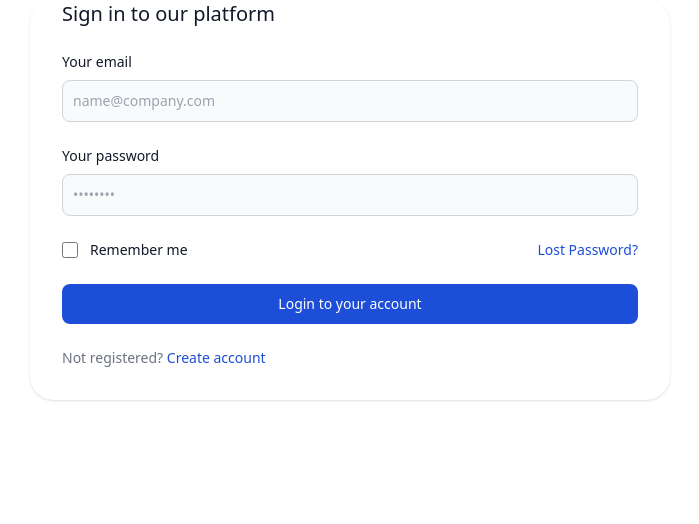
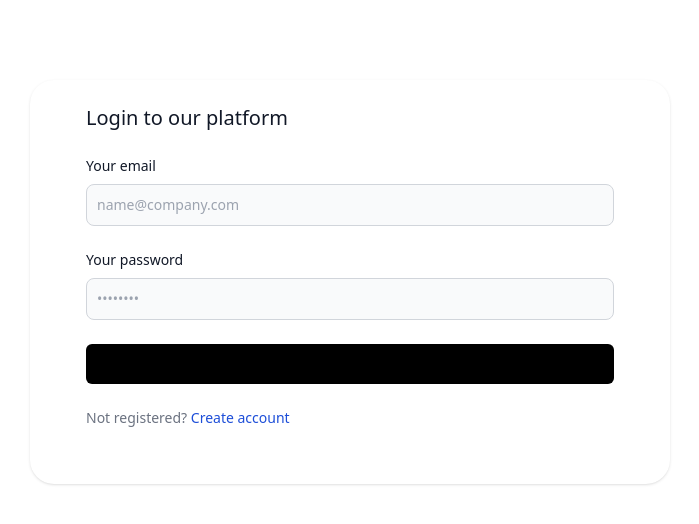
Before and after one commit to anishphilip012git/sbuhack24, a Next.js app in the folder uicode/firebase-app/: page /login in a window 1280 px wide. Shown: the top 524 px of the page, without its empty margins (290-989 px from the left). Built offline with nearby package versions, Linux system fonts and the light colour scheme.

Commit message:
Login Updates changes

```diff
--- a/uicode/firebase-app/package.json
+++ b/uicode/firebase-app/package.json
@@ -9,6 +9,7 @@
     "lint": "next lint"
   },
   "dependencies": {
+    "localStorage": "^1.0.4",
     "next": "14.1.0",
     "opus-media-recorder": "^0.8.0",
     "react": "^18",
--- a/uicode/firebase-app/src/app/page.js
+++ b/uicode/firebase-app/src/app/page.js
@@ -1,11 +1,14 @@
-
+"use client"
 import DailyMoodPost from "@/components/DailyMoodPost";
 import Footer from "@/components/Footer";
 import { HistoryNote } from "@/components/HistoryNote";
 import RecordMood from "@/components/RecordMood";
 
 
+
 export default function Home() {
+  const user = localStorage.getItem("user")
+  console.log(user);
   return (
     <div>
 
--- a/uicode/firebase-app/src/components/DailyMoodPost.js
+++ b/uicode/firebase-app/src/components/DailyMoodPost.js
@@ -17,7 +17,7 @@ const DailyMoodPost = () => {
     }
     return (
         <div>
-            <button className="hover:scale-110 text-white bg-black  dark:bg-white dark:text-black text-base font-medium px-4 py-2 rounded-md mt-12"
+            <button className="hover:scale-110  dark:text-slate-700 bg-black  dark:bg-white  text-base font-medium px-4 py-2 rounded-md mt-12"
                 onClick={() => setShowModal(true)}>
                 Write it down
             </button>
--- a/uicode/firebase-app/src/pages/login.js
+++ b/uicode/firebase-app/src/pages/login.js
@@ -1,35 +1,56 @@
-import React from 'react'
+"use client"
+import React, {useState} from 'react'
 import "../app/globals.css"
+import { redirect } from 'next/dist/server/api-utils'
 
 const login = () => {
+    const [email,setEmail] = useState("")
+    const [password,setPassword] = useState("")
+
+    const handleSubmit = async (e)=>{
+        e.preventDefault();
+        const emailId = email
+        const userPassword = password
+        setEmail("")
+        setPassword("")
+
+        const response = await fetch('/api/auth/login', {
+            method: 'POST',
+            headers: { 'Content-Type': 'application/json' },
+            body: JSON.stringify({ email, password }),
+          })
+
+          if (response.ok) {
+            router.push('/profile')
+          } else {
+            // Handle errors
+          }
+
+
+        // redirect("/")
+        alert(email)
+
+    }
     return (
         <>
-            <div class="bg-white rounded-3xl shadow relative dark:bg-gray-700 justify-center w-1/2 mx-auto my-auto">
+            <div class=" bg-white dark:bg-slate-700 rounded-3xl shadow relative mt-20 p-6 justify-center w-1/2 mx-auto my-auto">
 
-                <form class="space-y-6 px-6 lg:px-8 pb-4 sm:pb-6 xl:pb-8" action="#">
-                    <h3 class="text-xl font-medium text-gray-900 dark:text-white">Sign in to our platform</h3>
+                <form class="space-y-6 px-6 lg:px-8 pb-4 sm:pb-6 xl:pb-8" onSubmit={handleSubmit} action="/">
+                    <h3 class="text-xl font-medium text-gray-900 dark:text-white">Login to our platform</h3>
                     <div>
-                        <label for="email" class="text-sm font-medium text-gray-900 block mb-2 dark:text-gray-300">Your email</label>
-                        <input type="email" name="email" id="email" class="bg-gray-50 border border-gray-300 text-gray-900 sm:text-sm rounded-lg focus:ring-blue-500 focus:border-blue-500 block w-full p-2.5 dark:bg-gray-600 dark:border-gray-500 dark:placeholder-gray-400 dark:text-white" placeholder="name@company.com" required="" />
+                        <label  class="text-sm font-medium text-gray-900 block mb-2 dark:text-gray-300">Your email</label>
+                        <input onChange={e=>setEmail(e.target.value)} type="email" name="email" class="bg-gray-50 border border-gray-300 text-gray-900 sm:text-sm rounded-lg focus:ring-blue-500 focus:border-blue-500 block w-full p-2.5 dark:bg-gray-600 dark:border-gray-500 dark:placeholder-gray-400 dark:text-white" placeholder="name@company.com" required="" />
                     </div>
                     <div>
                         <label for="password" class="text-sm font-medium text-gray-900 block mb-2 dark:text-gray-300">Your password</label>
-                        <input type="password" name="password" id="password" placeholder="••••••••" class="bg-gray-50 border border-gray-300 text-gray-900 sm:text-sm rounded-lg focus:ring-blue-500 focus:border-blue-500 block w-full p-2.5 dark:bg-gray-600 dark:border-gray-500 dark:placeholder-gray-400 dark:text-white" required="" />
+                        <input onChange={e=> setPassword(e.target.value)} type="password" name="password" placeholder="••••••••" class="bg-gray-50 border border-gray-300 text-gray-900 sm:text-sm rounded-lg focus:ring-blue-500 focus:border-blue-500 block w-full p-2.5 dark:bg-gray-600 dark:border-gray-500 dark:placeholder-gray-400 dark:text-white" required="" />
                     </div>
-                    <div class="flex justify-between">
-                        <div class="flex items-start">
-                            <div class="flex items-center h-5">
-                                <input id="remember" aria-describedby="remember" type="checkbox" class="bg-gray-50 border border-gray-300 focus:ring-3 focus:ring-blue-300 h-4 w-4 rounded dark:bg-gray-600 dark:border-gray-500 dark:focus:ring-blue-600 dark:ring-offset-gray-800" required="" />
-                            </div>
-                            <div class="text-sm ml-3">
-                                <label for="remember" class="font-medium text-gray-900 dark:text-gray-300">Remember me</label>
-                            </div>
-                        </div>
-                        <a href="#" class="text-sm text-blue-700 hover:underline dark:text-blue-500">Lost Password?</a>
-                    </div>
-                    <button type="submit" class="w-full text-white bg-blue-700 hover:bg-blue-800 focus:ring-4 focus:ring-blue-300 font-medium rounded-lg text-sm px-5 py-2.5 text-center dark:bg-blue-600 dark:hover:bg-blue-700 dark:focus:ring-blue-800">Login to your account</button>
+
+                    <button type="submit" class="hover:scale-110  dark:text-slate-700 bg-black w-full  dark:bg-white  text-base font-medium px-4 py-2 rounded-md mt-12">
+                        Login to your account
+                    </button>
                     <div class="text-sm font-medium text-gray-500 dark:text-gray-300">
-                        Not registered? <a href="#" class="text-blue-700 hover:underline dark:text-blue-500">Create account</a>
+                        Not registered? <a href="" class="text-blue-700 hover:underline dark:text-blue-500">Create account</a>
                     </div>
                 </form>
             </div>
```
Also changed, not shown: 1 other file (tests, documents, lock files or other folders).
